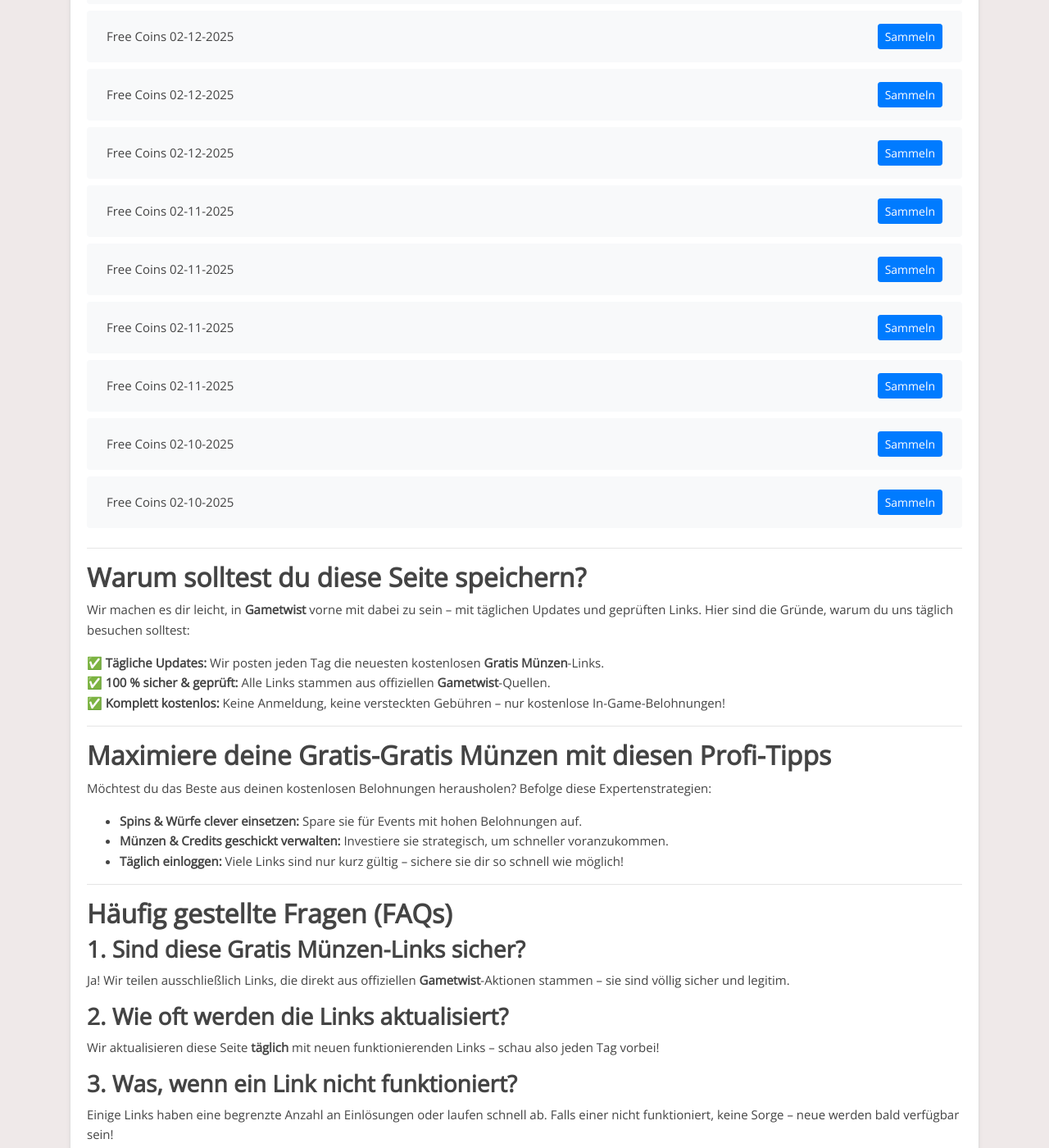
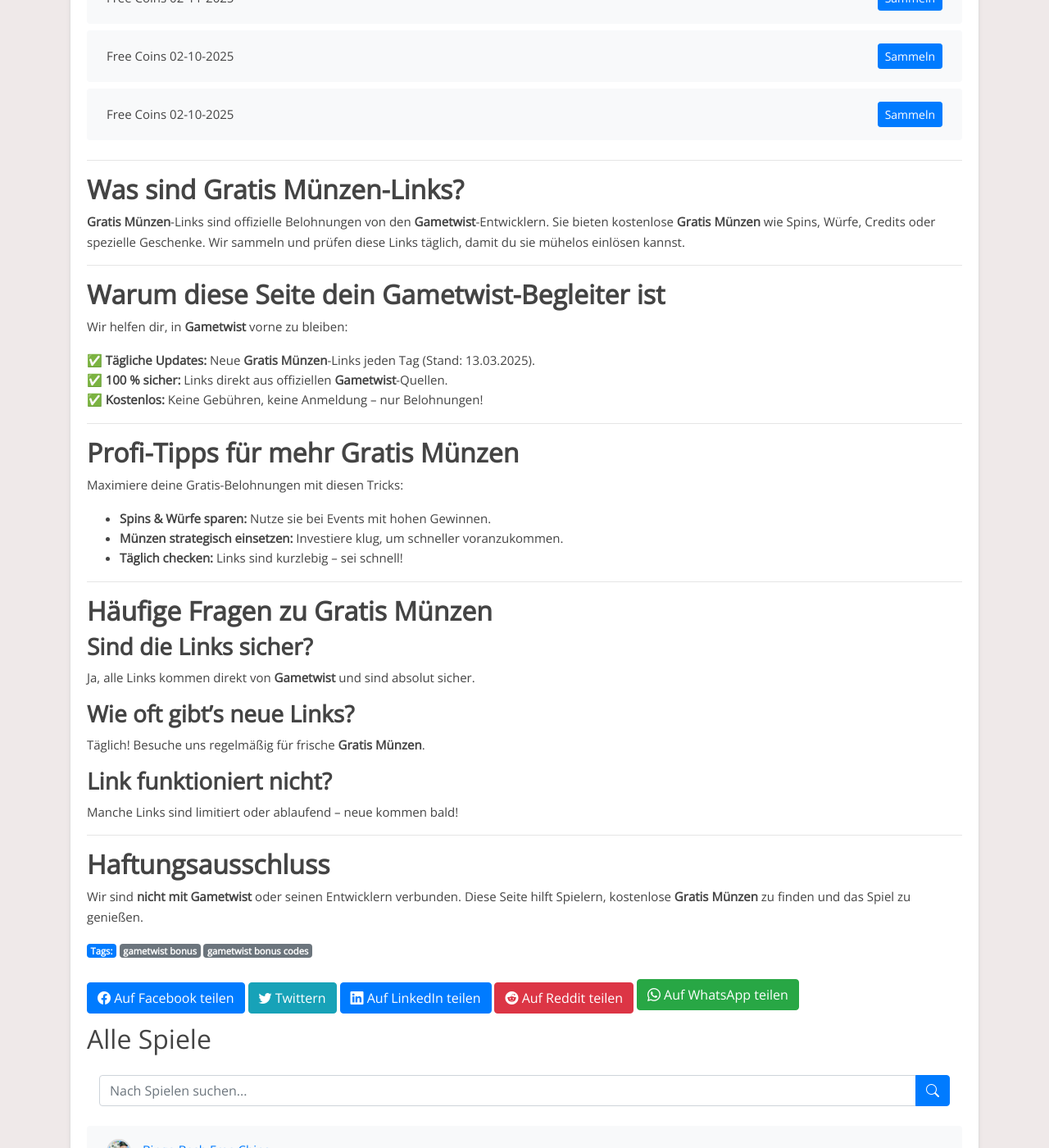
Before and after one commit to Prollad99/bs-de, a Jekyll site: the page built from _posts/2025-02-03-gametwist.md, in a window 1280 px wide and 1400 px high, scrolled down 7375 px. Shown: the whole window at 82% size. Built offline with Jekyll 4.4.1, drawn with Linux system fonts in a browser that asks for light colours; some of the changed text lies outside the part shown.

Commit message:
Update gametwist reward links, content, and last modified date

```diff
--- a/_includes/gametwist_footer.html
+++ b/_includes/gametwist_footer.html
@@ -1,38 +1,44 @@
 ---
 
-## **Warum solltest du diese Seite speichern?**
+## **Was sind Gratis Münzen-Links?**
 
-Wir machen es dir leicht, in **Gametwist** vorne mit dabei zu sein – mit täglichen Updates und geprüften Links. Hier sind die Gründe, warum du uns täglich besuchen solltest:
-
-✅ **Tägliche Updates:** Wir posten jeden Tag die neuesten kostenlosen **Gratis Münzen**-Links.
-✅ **100 % sicher & geprüft:** Alle Links stammen aus offiziellen **Gametwist**-Quellen.
-✅ **Komplett kostenlos:** Keine Anmeldung, keine versteckten Gebühren – nur kostenlose In-Game-Belohnungen!
+**Gratis Münzen**-Links sind offizielle Belohnungen von den **Gametwist**-Entwicklern. Sie bieten kostenlose **Gratis Münzen** wie Spins, Würfe, Credits oder spezielle Geschenke. Wir sammeln und prüfen diese Links täglich, damit du sie mühelos einlösen kannst.
 
 ---
 
-## **Maximiere deine Gratis-Gratis Münzen mit diesen Profi-Tipps**
+## **Warum diese Seite dein Gametwist-Begleiter ist**
 
-Möchtest du das Beste aus deinen kostenlosen Belohnungen herausholen? Befolge diese Expertenstrategien:
+Wir helfen dir, in **Gametwist** vorne zu bleiben:
 
-- **Spins & Würfe clever einsetzen:** Spare sie für Events mit hohen Belohnungen auf.
-- **Münzen & Credits geschickt verwalten:** Investiere sie strategisch, um schneller voranzukommen.
-- **Täglich einloggen:** Viele Links sind nur kurz gültig – sichere sie dir so schnell wie möglich!
+✅ **Tägliche Updates:** Neue **Gratis Münzen**-Links jeden Tag (Stand: 13.03.2025).
+✅ **100 % sicher:** Links direkt aus offiziellen **Gametwist**-Quellen.
+✅ **Kostenlos:** Keine Gebühren, keine Anmeldung – nur Belohnungen!
 
 ---
 
-## **Häufig gestellte Fragen (FAQs)**
+## **Profi-Tipps für mehr Gratis Münzen**
 
-### **1. Sind diese Gratis Münzen-Links sicher?**
-Ja! Wir teilen ausschließlich Links, die direkt aus offiziellen **Gametwist**-Aktionen stammen – sie sind völlig sicher und legitim.
+Maximiere deine Gratis-Belohnungen mit diesen Tricks:
 
-### **2. Wie oft werden die Links aktualisiert?**
-Wir aktualisieren diese Seite **täglich** mit neuen funktionierenden Links – schau also jeden Tag vorbei!
+- **Spins & Würfe sparen:** Nutze sie bei Events mit hohen Gewinnen.
+- **Münzen strategisch einsetzen:** Investiere klug, um schneller voranzukommen.
+- **Täglich checken:** Links sind kurzlebig – sei schnell!
 
-### **3. Was, wenn ein Link nicht funktioniert?**
-Einige Links haben eine begrenzte Anzahl an Einlösungen oder laufen schnell ab. Falls einer nicht funktioniert, keine Sorge – neue werden bald verfügbar sein!
+---
+
+## **Häufige Fragen zu Gratis Münzen**
+
+### **Sind die Links sicher?**
+Ja, alle Links kommen direkt von **Gametwist** und sind absolut sicher.
+
+### **Wie oft gibt’s neue Links?**
+Täglich! Besuche uns regelmäßig für frische **Gratis Münzen**.
+
+### **Link funktioniert nicht?**
+Manche Links sind limitiert oder ablaufend – neue kommen bald!
 
 ---
 
 ## **Haftungsausschluss**
 
-Wir sind **nicht mit** **Gametwist** oder seinen Entwicklern **verbunden**. Diese Seite dient ausschließlich zu Informationszwecken, um Spielern zu helfen, kostenlose **Gratis Münzen** zu erhalten und das Spiel in vollen Zügen zu genießen.
+Wir sind **nicht mit Gametwist** oder seinen Entwicklern verbunden. Diese Seite hilft Spielern, kostenlose **Gratis Münzen** zu finden und das Spiel zu genießen.
--- a/_includes/gametwist_post.html
+++ b/_includes/gametwist_post.html
@@ -1,27 +1,3 @@
-Bist du ein leidenschaftlicher **Gametwist**-Spieler? Möchtest du **Gratis Münzen** sammeln, ohne echtes Geld auszugeben? Dann bist du hier genau richtig!
+Bist du ein leidenschaftlicher **Gametwist**-Spieler? Hier findest du täglich neue **Gratis Münzen**-Links, um kostenlose Belohnungen zu sammeln – 100% sicher und gratis!
 
-Wir aktualisieren diese Seite **täglich** mit neuen **Gratis Münzen**-Links, damit du dein Gameplay verbessern, schneller aufsteigen und spannende Belohnungen freischalten kannst – völlig kostenlos.
-
----
-
-## **Was sind Gratis Münzen-Links?**
-
-**Gratis Münzen**-Links sind offizielle Belohnungen der **Gametwist**-Entwickler. Sie bieten kostenlose **Gratis Münzen** und weitere In-Game-Boni wie Spins, Würfe, Credits und spezielle Geschenke.
-
-Statt selbst danach zu suchen, übernehmen wir die Arbeit für dich! Wir sammeln und aktualisieren täglich die neuesten funktionierenden Links, damit du deine Gratis-Belohnungen mühelos einlösen kannst.
-
----
-
-## **So löst du deine kostenlosen Gratis Münzen ein**
-
-Deine **Gratis Münzen** zu erhalten ist schnell und einfach:
-
-1. **Wähle einen Link aus der Liste unten.**
-2. **Klicke auf den Link und melde dich in deinem Gametwist-Konto an.**
-3. **Genieße deine kostenlosen Gratis Münzen – sofort in deinem Spiel verfügbar!**
-
-> 🔔 **Tipp:** Diese Links laufen schnell ab – schau täglich vorbei, um dir deine Belohnungen zu sichern!
-
----
-
-## **Heutige Gratis-Gratis Münzen für Gametwist**
+Klicke einfach auf die Links unten, melde dich in deinem **Gametwist**-Konto an und sichere dir deine **Gratis Münzen** – sie sind sofort im Spiel verfügbar. Schau täglich vorbei, da die Links schnell ablaufen!
```
